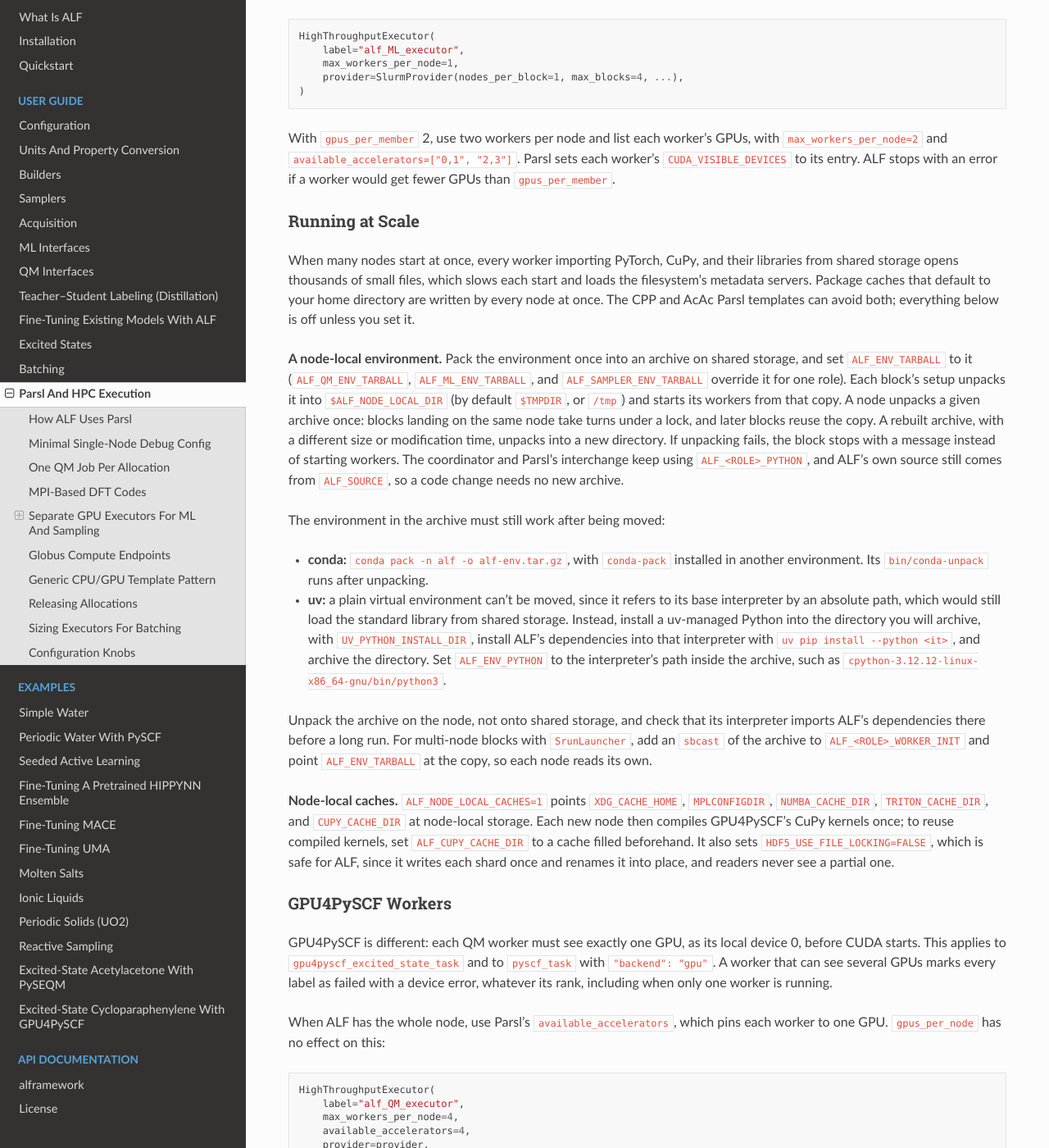
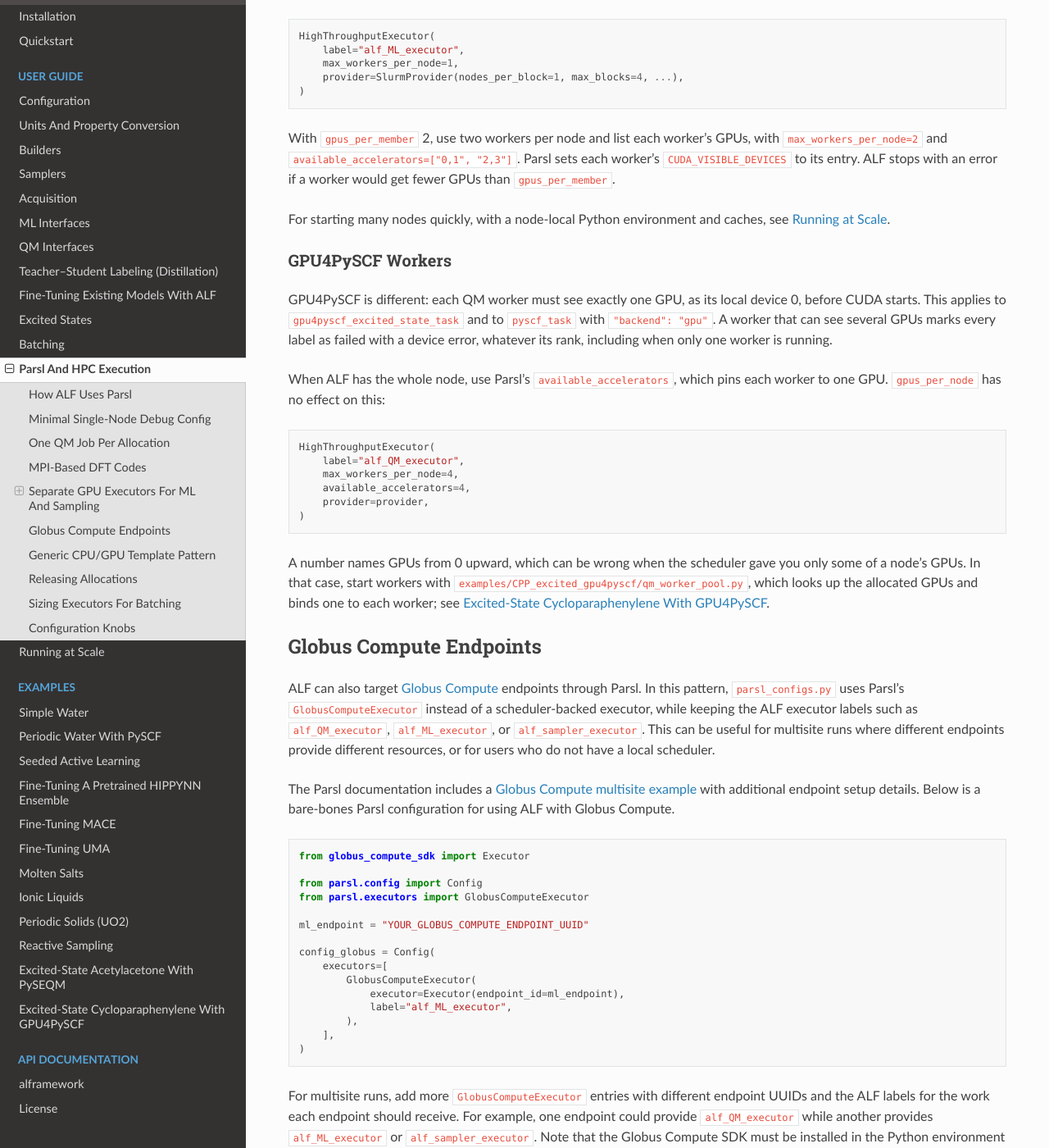
Before and after one commit to lanl/ALF, a Sphinx documentation site: the page built from docs/source/user_guide/parsl.rst, in a window 1280 px wide and 1400 px high, scrolled down 5085 px. Shown: the whole window at 82% size. Built offline with Sphinx 7.4.7 and the Read the Docs theme 3.1.0, drawn with Linux system fonts in a browser that asks for light colours; pages that are not in the unit, such as notebooks, are missing from menus.

Commit message:
Move Running at Scale to its own user-guide page
Co-Authored-By: Claude Opus 5.5 <noreply@anthropic.com>

```diff
--- a/docs/source/examples/acac_excited_pyseqm.rst
+++ b/docs/source/examples/acac_excited_pyseqm.rst
@@ -110,10 +110,10 @@ Importing it submits no jobs. Set these before starting ALF:
        ``ALF_SAMPLER_ENV_TARBALL``
      - Optional archive of the Python environment, unpacked once on each node; the role variables
        override it for one role. ``ALF_ENV_PYTHON`` is its interpreter inside the archive, by default
-       ``bin/python``. See :ref:`parsl-running-at-scale`.
+       ``bin/python``. See :doc:`../user_guide/running_at_scale`.
    * - ``ALF_NODE_LOCAL_CACHES``, ``ALF_NODE_LOCAL_DIR``, ``ALF_CUPY_CACHE_DIR``
      - Optional. ``ALF_NODE_LOCAL_CACHES=1`` moves package caches to node-local storage and turns off
-       HDF5 file locking. See :ref:`parsl-running-at-scale`.
+       HDF5 file locking. See :doc:`../user_guide/running_at_scale`.
 
 See :doc:`../user_guide/parsl` for how executors are laid out.
 
--- a/docs/source/index.rst
+++ b/docs/source/index.rst
@@ -47,6 +47,7 @@ pieces to a concrete run.
    user_guide/excited_states
    user_guide/batching
    user_guide/parsl
+   user_guide/running_at_scale
 
 .. toctree::
    :maxdepth: 2
--- a/docs/source/user_guide/parsl.rst
+++ b/docs/source/user_guide/parsl.rst
@@ -292,47 +292,8 @@ With ``gpus_per_member`` 2, use two workers per node and list each worker's GPUs
 ``CUDA_VISIBLE_DEVICES`` to its entry. ALF stops with an error if a worker would get fewer GPUs than
 ``gpus_per_member``.
 
-.. _parsl-running-at-scale:
-
-Running at Scale
-^^^^^^^^^^^^^^^^
-
-When many nodes start at once, every worker importing PyTorch, CuPy, and their libraries from shared
-storage opens thousands of small files, which slows each start and loads the filesystem's metadata
-servers. Package caches that default to your home directory are written by every node at once. The
-CPP and AcAc Parsl templates can avoid both; everything below is off unless you set it.
-
-**A node-local environment.** Pack the environment once into an archive on shared storage, and set
-``ALF_ENV_TARBALL`` to it (``ALF_QM_ENV_TARBALL``, ``ALF_ML_ENV_TARBALL``, and
-``ALF_SAMPLER_ENV_TARBALL`` override it for one role). Each block's setup unpacks it into
-``$ALF_NODE_LOCAL_DIR`` (by default ``$TMPDIR``, or ``/tmp``) and starts its workers from that copy. A
-node unpacks a given archive once: blocks landing on the same node take turns under a lock, and later
-blocks reuse the copy. A rebuilt archive, with a different size or modification time, unpacks into a
-new directory. If unpacking fails, the block stops with a message instead of starting workers. The
-coordinator and Parsl's interchange keep using ``ALF_<ROLE>_PYTHON``, and ALF's own source still comes
-from ``ALF_SOURCE``, so a code change needs no new archive.
-
-The environment in the archive must still work after being moved:
-
-- **conda:** ``conda pack -n alf -o alf-env.tar.gz``, with ``conda-pack`` installed in another
-  environment. Its ``bin/conda-unpack`` runs after unpacking.
-- **uv:** a plain virtual environment can't be moved, since it refers to its base interpreter by an
-  absolute path, which would still load the standard library from shared storage. Instead, install a
-  uv-managed Python into the directory you will archive, with ``UV_PYTHON_INSTALL_DIR``, install
-  ALF's dependencies into that interpreter with ``uv pip install --python <it>``, and archive the
-  directory. Set ``ALF_ENV_PYTHON`` to the interpreter's path inside the archive, such as
-  ``cpython-3.12.12-linux-x86_64-gnu/bin/python3``.
-
-Unpack the archive on the node, not onto shared storage, and check that its interpreter imports ALF's
-dependencies there before a long run. For multi-node blocks with ``SrunLauncher``, add an ``sbcast`` of
-the archive to ``ALF_<ROLE>_WORKER_INIT`` and point ``ALF_ENV_TARBALL`` at the copy, so each node reads
-its own.
-
-**Node-local caches.** ``ALF_NODE_LOCAL_CACHES=1`` points ``XDG_CACHE_HOME``, ``MPLCONFIGDIR``,
-``NUMBA_CACHE_DIR``, ``TRITON_CACHE_DIR``, and ``CUPY_CACHE_DIR`` at node-local storage. Each new node
-then compiles GPU4PySCF's CuPy kernels once; to reuse compiled kernels, set ``ALF_CUPY_CACHE_DIR`` to
-a cache filled beforehand. It also sets ``HDF5_USE_FILE_LOCKING=FALSE``, which is safe for ALF, since
-it writes each shard once and renames it into place, and readers never see a partial one.
+For starting many nodes quickly, with a node-local Python environment and caches, see
+:doc:`running_at_scale`.
 
 .. _parsl-gpu4pyscf-workers:
 
```
Also changed, not shown: docs/source/user_guide/running_at_scale.rst (added, +55 -0 lines), 2 other files.
